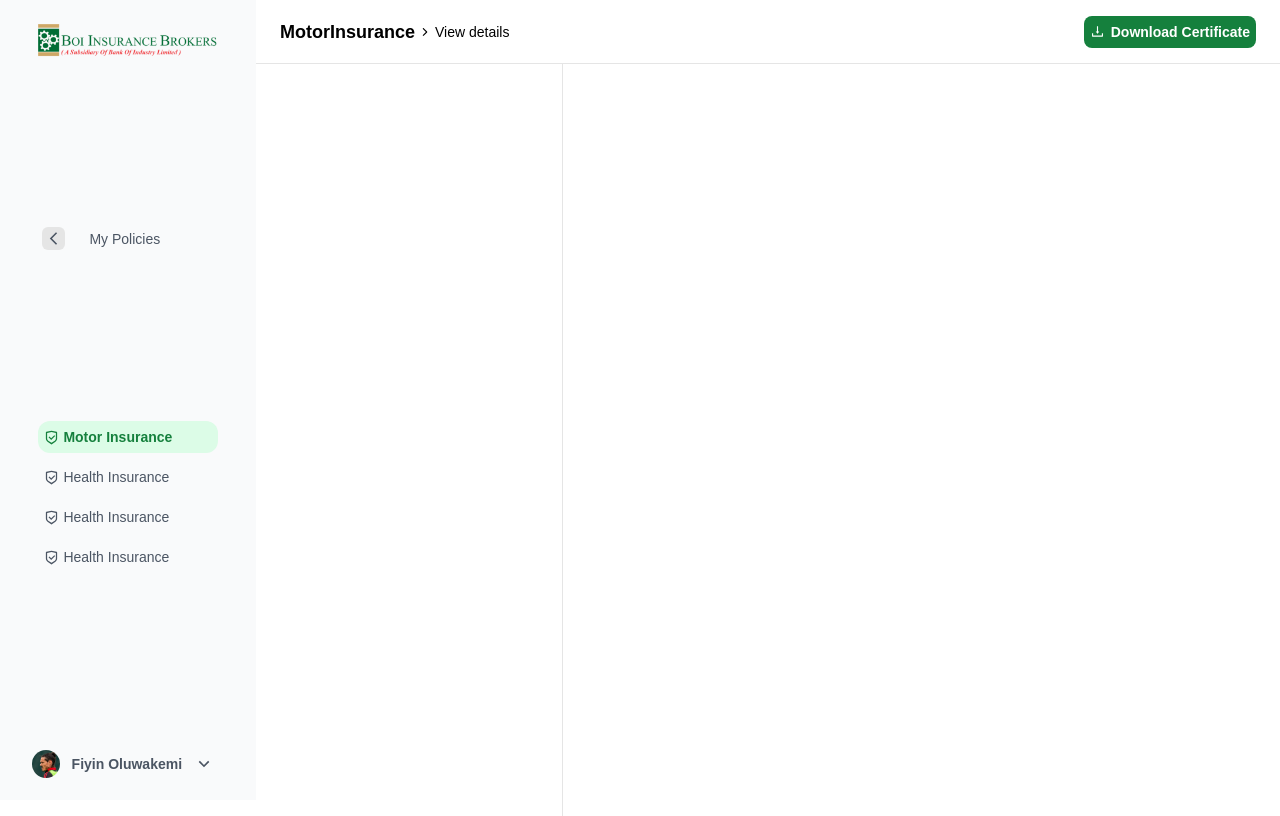
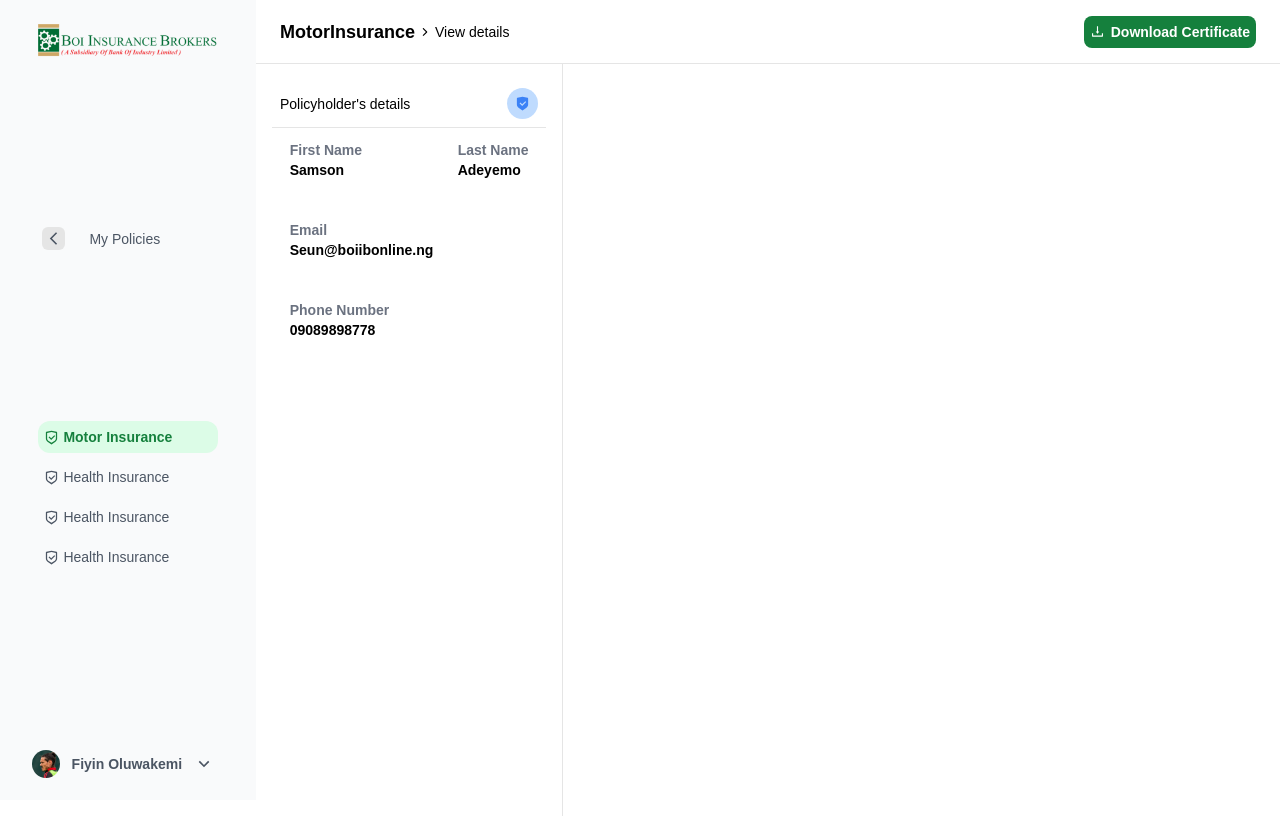
Before and after one commit to TubiOb/REACT, a React (Create React App) app in the folder incover/: page /policies/details/1 in a window 1280 px wide. Shown: the top 816 px of the page. Built offline with nearby package versions, Linux system fonts and the light colour scheme.

Commit message:
Added something

```diff
--- a/incover/src/components/ActivePlans.jsx
+++ b/incover/src/components/ActivePlans.jsx
@@ -6,7 +6,7 @@
 const ActivePlans = () => {
     const tableData = [
       {id: 1, policyNumber: '02345D54', policyType: 'Health Care', policyProvider: 'Linkage Insurance', premium: '₦1,000', effectiveDate: '23/09/2022', expiryDate: '24/09/2023'},
-      {id: 2, policyNumber: '02345D54', policyType: 'Health Care', policyProvider: 'Linkage Insurance', premium: '₦1,000', effectiveDate: '23/09/2022', expiryDate: '24/09/2023'},
+      {id: 2, policyNumber: '02345D56', policyType: 'Health Care', policyProvider: 'Linkage Insurance', premium: '₦2,000', effectiveDate: '24/09/2022', expiryDate: '25/09/2023'},
     ];
   return (
     <div className='w-full px-6 py-4 h-auto items-center justify-between grid grid-cols-1'>
--- a/incover/src/components/InsurancePersonalDetails.jsx
+++ b/incover/src/components/InsurancePersonalDetails.jsx
@@ -1,9 +1,33 @@
 import React from 'react'
+import { RiShieldCheckFill } from 'react-icons/ri'
 
 const InsurancePersonalDetails = () => {
   return (
-    <div className='w-full md:w-[30%] h-screen items-center justify-center md:justify-start p-4 md:border-r md:border-neutral-200'>
-
+    <div className='w-full md:w-[30%] h-screen flex flex-col items-center justify-center md:justify-start p-4 gap-2 md:border-r md:border-neutral-200'>
+         <div className='w-full h-auto flex flex-row items-center text-sm justify-between p-2 border-b border-b-neutral-200'>
+            <h3>Policyholder's details</h3>
+            <div className='items-center justify-center rounded-full bg-blue-200 p-2'>
+                <RiShieldCheckFill size={15} className='text-blue-500'/>
+            </div>
+        </div>
+        <div className='flex flex-wrap items-center justify-between p-1 gap-10 w-[90%] mx-auto'>
+            <label className="font-semibold text-gray-500 text-sm">
+              First Name
+              <p className="text-black">Samson</p>
+            </label>
+            <label className="font-semibold text-gray-500 text-sm">
+              Last Name
+              <p className="text-black">Adeyemo</p>
+            </label>
+            <label className="font-semibold text-gray-500 text-sm">
+              Email
+              <p className="text-black">Seun@boiibonline.ng</p>
+            </label>
+            <label className="font-semibold text-gray-500 text-sm">
+              Phone Number
+              <p className="text-black">09089898778</p>
+            </label>
+        </div>
     </div>
   )
 }
--- /dev/null
+++ b/incover/src/components/InsurancePolicyDetails.jsx
@@ -0,0 +1,11 @@
+import React from 'react'
+
+const InsurancePolicyDetails = () => {
+  return (
+    <div className='w-full md:w-[70%] flex flex-col h-screen items-center justify-center md:justify-start p-4'>
+
+    </div>
+  )
+}
+
+export default InsurancePolicyDetails
--- a/incover/src/components/LoginForm.jsx
+++ b/incover/src/components/LoginForm.jsx
@@ -110,7 +110,7 @@
             <p className="text-red-500 text-xs -mt-7 left-0">Password must contain at least 8 characters, including at least one uppercase letter, one lowercase letter, one digit, and one special character.</p>
           )}
 
-          <button onClick={handleLoginClick} className='rounded-md py-2 px-4 text-white outline-none border-none bg-green-700 hover:bg-green-800 transition ease-in-out'><Link to='/dashboard'>Sign in</Link></button>
+          <Link to='/dashboard'><button onClick={handleLoginClick} className='rounded-md py-2 px-4 text-white outline-none border-none bg-green-700 hover:bg-green-800 transition ease-in-out'>Sign in</button></Link>
           <p className="text-center text-xs -mt-9 left-0 cursor-pointer" >
           Forgot password? <span /*onClick={handleToggleForgotPassword}*/ className='text-green-700'>Click here</span>
         </p>
--- a/incover/src/components/MotorPolicyStatus.jsx
+++ b/incover/src/components/MotorPolicyStatus.jsx
@@ -22,7 +22,7 @@
 
     const tableData = [
       {id: 1, policyNumber: 'LI/HG/2020/R1RKL', policyProvider: 'Linkage Insurance', premium: '₦1,000', effectiveDate: '23/09/2022', expiryDate: '24/09/2023'},
-      {id: 2, policyNumber: 'LI/HG/2020/R1RKL', policyProvider: 'Linkage Insurance', premium: '₦1,000', effectiveDate: '23/09/2022', expiryDate: '24/09/2023'},
+      {id: 2, policyNumber: 'LI/HG/2023/R2RKD', policyProvider: 'Linkage Insurance', premium: '₦2,000', effectiveDate: '24/09/2022', expiryDate: '25/09/2023'},
       {id: 3, policyNumber: 'LI/HG/2020/R1RKL', policyProvider: 'Sovereign trust Insurance', premium: '₦1,000', effectiveDate: '23/09/2022', expiryDate: '24/09/2023'},
       {id: 4, policyNumber: 'LI/HG/2020/R1RKL', policyProvider: 'Linkage Insurance', premium: '₦1,000', effectiveDate: '23/09/2022', expiryDate: '24/09/2023'},
       {id: 5, policyNumber: 'LI/HG/2020/R1RKL', policyProvider: 'Linkage Insurance', premium: '₦1,000', effectiveDate: '23/09/2022', expiryDate: '24/09/2023'},
```
